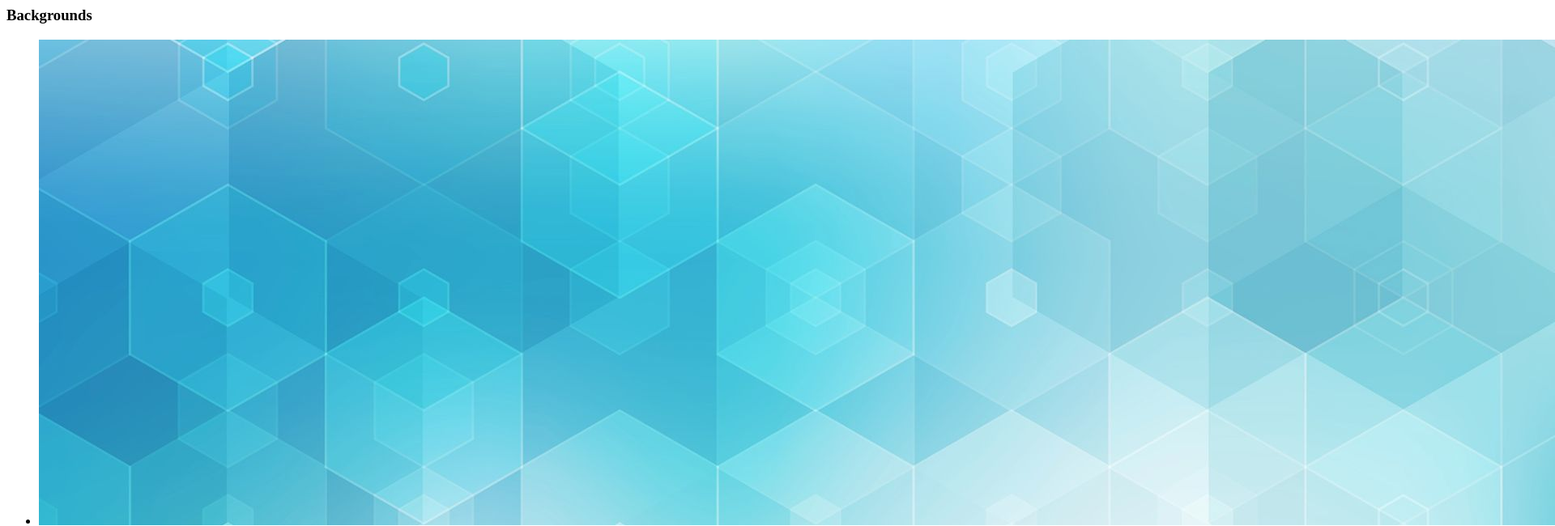
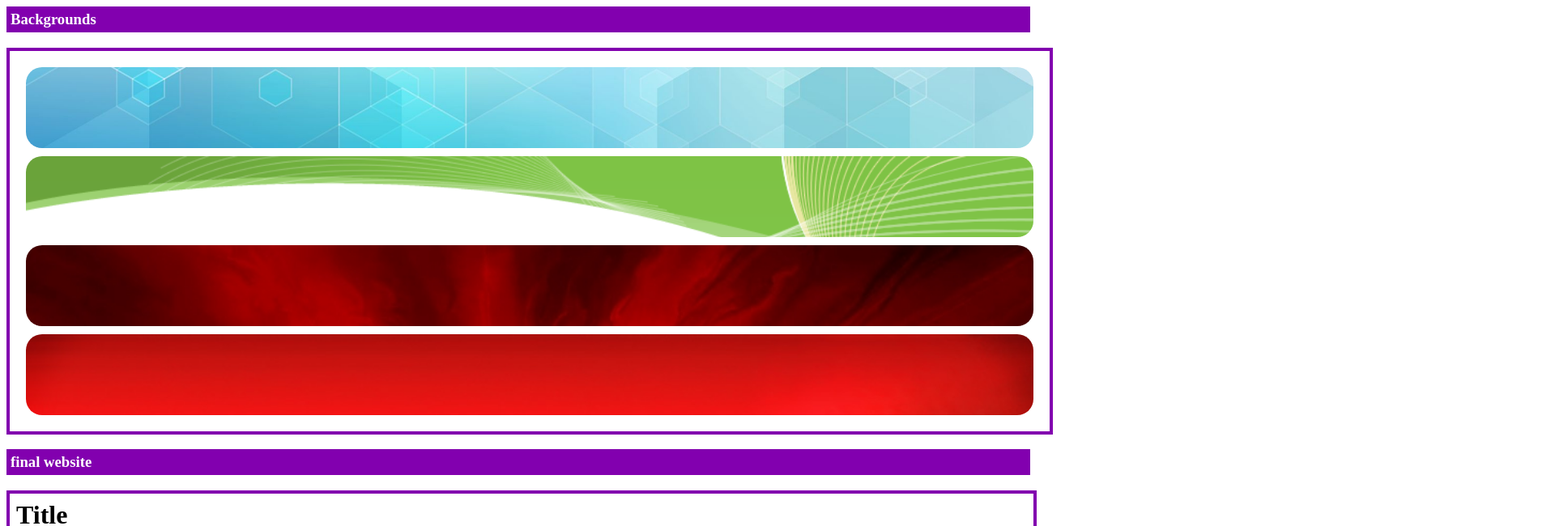
Before and after one commit to abolfazlsadeqi2001/website-desinger-template, a plain HTML site: page website-creator/index.html in a window 1280 px wide. Shown: the top 650 px of the page at 81% size, 1920 px wide, since content can reach past the window. Drawn offline with Linux system fonts and the light colour scheme.

Commit message:
add some styles to website-creator add the basic base of user-website add toggling the close and open the backgrounds

```diff
--- a/user-website/index.html
+++ b/user-website/index.html
@@ -13,6 +13,19 @@
 <script type="text/javascript" src="index.js"></script>
 </head>
 <body>
-	<p>hello</p>
+	<header>
+		<h1 contenteditable="true">Title</h1>
+	</header>
+	<main>
+		<article>
+			<h2 contenteditable="true">article header</h2>
+			<p contenteditable="true">article contents .<br>.<br>.<br>.<br>.<br>.<br>.<br></p>
+		</article>
+	</main>
+	<footer>
+		<h2 contenteditable="true">footer header</h2>
+		<p contenteditable="true">footer contents <br><br><br><br><br><br><br></p>
+		<address contenteditable="true">address contents</address>
+	</footer>
 </body>
 </html>
--- a/website-creator/index.css
+++ b/website-creator/index.css
@@ -0,0 +1,40 @@
+.elements-container,iframe{
+	width : 100%;
+
+	border: 4px solid #8200AF;
+}
+
+.elements-container{
+	height : auto;
+
+	overflow : hidden;
+
+	padding:10px 10px 10px 10px;
+}
+
+iframe{
+	height : 1400px;
+}
+
+.elements-container li{
+	width : auto;
+	height : 100px;
+
+	margin : 10px 10px 10px 10px;
+
+	border-radius: 20px;
+
+	overflow: hidden;
+}
+
+.elements-container li img{
+	width : 100%;
+	height : auto;
+}
+
+h3{
+	color : white;
+	background-color : #8200AF;
+
+	padding : 5px 5px 5px 5px;
+}
--- a/website-creator/index.html
+++ b/website-creator/index.html
@@ -17,16 +17,13 @@
 	<h3>Backgrounds</h3>
 	<!-- backgrounds container(each list item(li) is a background image) -->
 	<ul class="elements-container">
-		<li><img src="background-images/1.jpg" alt="cyan-polygans" title="cyan polygan" draggable="true" ></li>
-		<li><img src="background-images/2.png" alt="green nature" title="green nature" draggable="true" ></li>
-		<li><img src="background-images/3.jpg" alt="red sun" title="red sun" draggable="true" ></li>
-		<li><img src="background-images/4.jpg" alt="red armchair" title="red armchair" draggable="true" ></li>
+		<li><img src="background-images/1.jpg" alt="cyan-polygans" title="cyan polygan" ></li>
+		<li><img src="background-images/2.png" alt="green nature" title="green nature" ></li>
+		<li><img src="background-images/3.jpg" alt="red sun" title="red sun" ></li>
+		<li><img src="background-images/4.jpg" alt="red armchair" title="red armchair" ></li>
 	</ul>
-	<!-- different structures for header and footer title -->
-	<h3>Header and footer structures</h3>
-	<!-- different structures for header and footer container -->
-	<ul class="elements-container"></ul>
 	<!-- final result of website -->
+	<h3>final website</h3>
 	<iframe src="../user-website/index.html"></iframe>
 </body>
 </html>
--- a/website-creator/index.js
+++ b/website-creator/index.js
@@ -0,0 +1,21 @@
+function start(){
+	// add draggable attribute to all list elements of elements-container class
+	var designElements = document.querySelectorAll(".elements-container li");
+	designElements.forEach(function(element){
+		element.setAttribute("draggable","true");
+	});
+	// add toggle open and close to elements-container
+	var headerNumber3 = document.querySelector("h3");
+	var elementContainer = document.querySelector(".elements-container");
+
+	headerNumber3.addEventListener("click",function(){
+		var height = elementContainer.style.height;
+		if(height != "auto"){
+			elementContainer.style.borderWidth = "4px";
+			elementContainer.style.height = "auto";
+		}else{
+			elementContainer.style.height = "0px";
+			elementContainer.style.borderWidth = "0px";
+		}
+	});
+}
```
